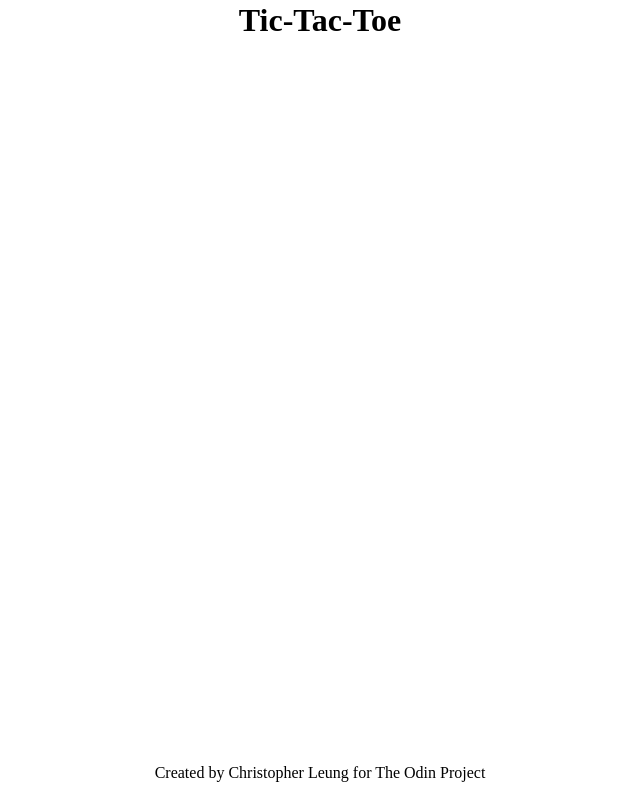
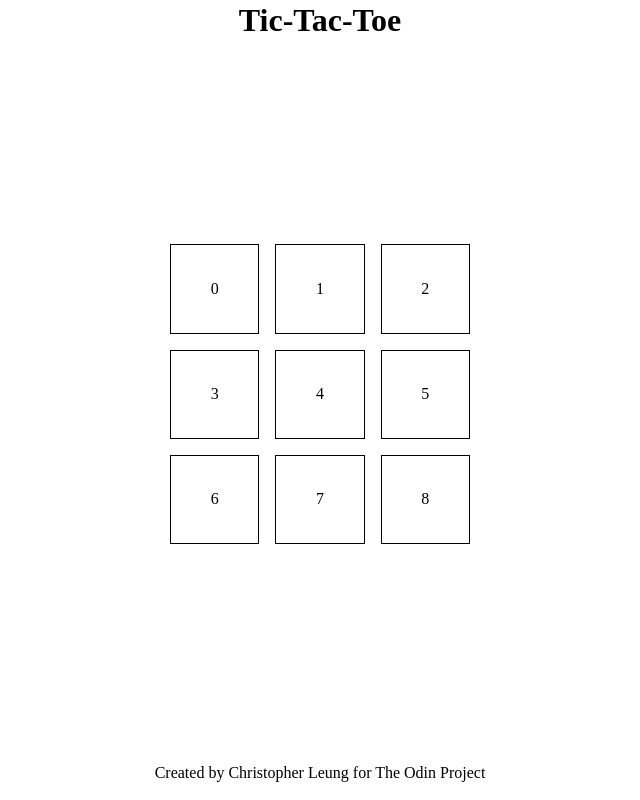
Before and after one commit to cleunggit/top-tic-tac-toe, a plain HTML site: page index.html in a window 1280 px wide. Shown: the whole page, without its empty margins (320-960 px from the left). Drawn offline with nearby package versions, Linux system fonts and the light colour scheme.

Commit message:
added render gameboard function

```diff
--- a/index.html
+++ b/index.html
@@ -5,6 +5,8 @@
   <meta http-equiv="X-UA-Compatible" content="IE=edge">
   <meta name="viewport" content="width=device-width, initial-scale=1.0">
   <link rel="stylesheet" href="style.css">
+  <script src="https://ajax.googleapis.com/ajax/libs/jquery/3.5.1/jquery.min.js"></script>
+  <script src="script.js"></script>
   <title>Tic-Tac-Toe</title>
 </head>
 <body>
@@ -13,10 +15,9 @@
       <h1>Tic-Tac-Toe</h1>
     </header>
 
-
     <!-- game board starts -->
     <div class="gameboard">
-    <div class="grid">
+      <div id="grid">
         <!-- inserted dynamically -->
       </div>
     </div>
--- a/script.js
+++ b/script.js
@@ -0,0 +1,47 @@
+$(function() {
+  Gameboard.init()
+});
+
+// Gameboard module
+const Gameboard = (() => {
+
+  // store gameboard as an array
+  let gameBoard = [];
+
+  const init = function () {
+    getElements();
+    render();
+  }
+
+  const getElements = () => {
+    $gridElement = $('#grid');
+  };
+
+  const render = () => {
+    for (let i = 0; i < 9; i++) {
+      const gridCell = `<div id="grid-${i}">${i}</div>`;
+      // const gridCell = '<div>';
+
+      $gridElement.append(gridCell);
+      gameBoard.push(gridCell)
+    }
+  }
+
+  return {
+    init,
+    gameBoard
+  }
+})();
+
+// Player factory
+  // store players in objects
+
+// Place markers on board
+
+// Check for winning combinations
+// 3 in a row or tie
+// Clean up interface
+
+// Allow players to enter their names
+// Start/restart game button
+// Display winner
--- a/style.css
+++ b/style.css
@@ -22,7 +22,7 @@ h1, h2, h3 {
   display: flex;
   flex-direction: column;
   justify-content: space-between;
-  max-width: 80vw;
+  max-width: 900px;
   min-height: 100vh;
   /* border: 1px solid black; */
   text-align: center;
@@ -32,3 +32,25 @@ a, a:visited {
   text-decoration: none;
   color: black;
 }
+
+.gameboard {
+  display: flex;
+  justify-content: center;
+}
+
+#grid {
+  display: grid;
+  gap: 1rem;
+  width: 300px;
+  height: 300px;
+  grid-template-columns: auto auto auto;
+}
+
+#grid div {
+  width: 100%;
+  height: 100%;
+  display: flex;
+  justify-content: center;
+  align-items: center;
+  border: 1px solid black;
+}
```
Lines whose indentation alone changed are shown as unchanged.
